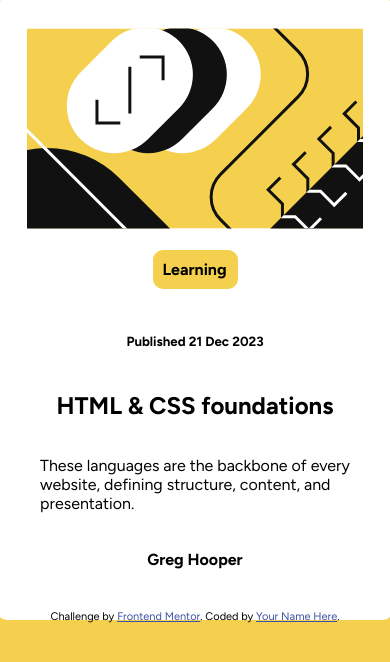
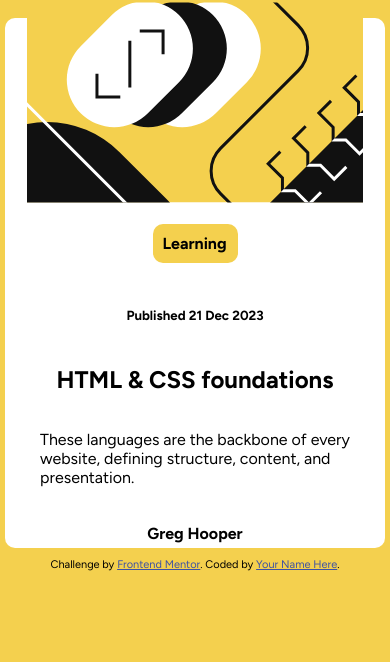
Before and after one commit to Randomgituser69/Blog-preview-card-, a plain HTML site: page index.html in a window 390 px wide. Drawn offline with Linux system fonts and the light colour scheme.

Commit message:
Update style.css

```diff
--- a/style.css
+++ b/style.css
@@ -48,45 +48,6 @@
     .attribution a {
       color: hsl(228, 45%, 44%);
     }
-    @media screen and (max-width: 320px) {
-  .card {
-    width: 30%;
-    height: 30%;
-  }
+@media (width < 37.5rem) {
+
 }
-@media screen and (max-width: 480px) {
-  .card {
-    width: 40%;
-    height: 40%;
-  }
-}
-@media screen and (max-width: 481px) {
-  .card {
-    width: 45%;
-    height: 45%;
-  }
-}
-@media screen and (max-width: 768px) {
-  .card {
-    width: 50%;
-    height: 50%;
-  }
-}
-@media screen and (max-width: 769px) {
-  .card {
-    width: 55%;
-    height: 55%;
-  }
-}
-@media screen and (max-width: 1024px) {
-  .card {
-    width: 100%;
-    height: 100%;
-  }
-}
-@media screen and (max-width: 1025px) {
-  .card {
-    width: 100%;
-    height: 100%;
-  }
-}
```
